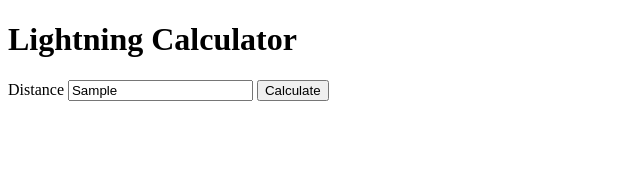
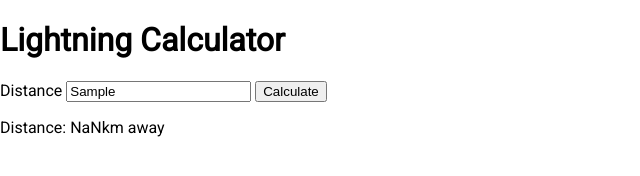
Before and after one commit to ZippyIO/lightning-app, a plain HTML site: page index.html in a window 1280 px wide. Both pictures are taken after typing "Sample" into the empty fields and a click on the button "Calculate". Shown: the whole page, without its empty margins (0-640 px from the left). Drawn offline with Linux system fonts and the light colour scheme.

Commit message:
page updates with calculated distance after submit button

```diff
--- a/index.html
+++ b/index.html
@@ -18,6 +18,7 @@
             </label>
             <button>Calculate</button>
          </form>
+         <p class="calc-distance">Distance:</p>
       </main>
    </body>
 </html>
--- a/scripts/script.js
+++ b/scripts/script.js
@@ -1,7 +1,9 @@
 const form = document.querySelector('form');
+const distancePara = document.querySelector('.calc-distance');
 
 form.addEventListener('submit', (e) => {
     e.preventDefault();
+    distancePara.textContent = 'Distance: ' + calculateDistance() + 'km away';
     console.log(calculateDistance());
 });
 
--- a/styles/style.css
+++ b/styles/style.css
@@ -0,0 +1,6 @@
+@import url('https://fonts.googleapis.com/css2?family=Roboto&display=swap');
+
+body {
+    margin: 0;
+    font-family: 'Roboto', sans-serif;
+}
```
